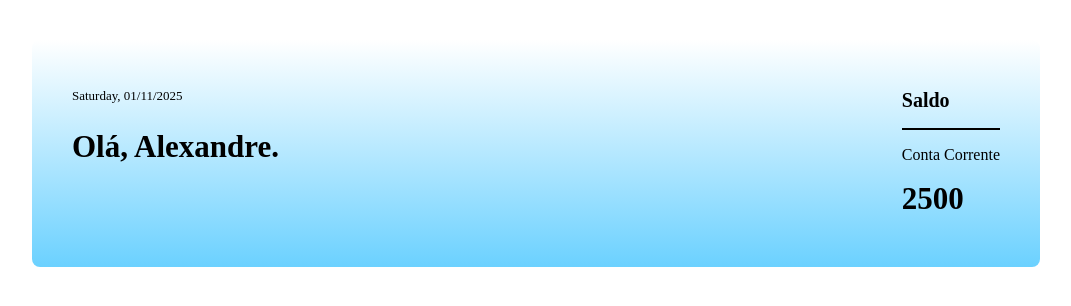
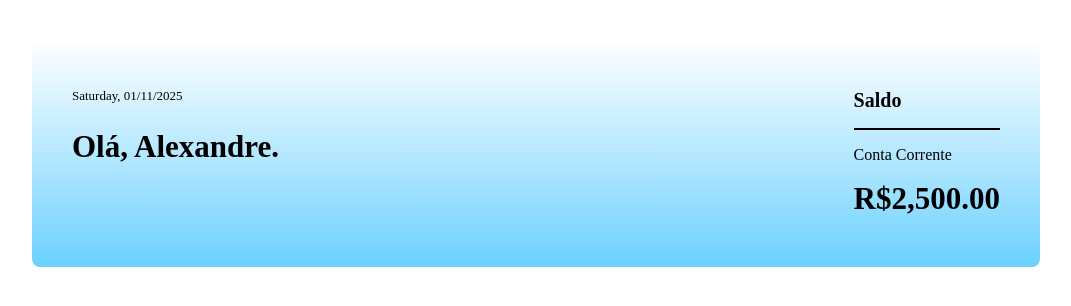
Before and after one commit to alexandre-costa-81/anybank, an Angular app: page / in a window 1280 px wide. Shown: the top 306 px of the page, without its empty margins (104-1175 px from the left). Built offline with nearby package versions, Linux system fonts and the light colour scheme; a web font is replaced by a local one.

Commit message:
feat: enhance boas-vindas and conta components with title casing and currency formatting

```diff
--- a/angular.json
+++ b/angular.json
@@ -111,6 +111,9 @@
             ]
           }
         }
+      },
+      "i18n": {
+          "sourceLocale": "pt-BR"
       }
     }
   },
--- a/src/app/banner/boas-vindas/boas-vindas.html
+++ b/src/app/banner/boas-vindas/boas-vindas.html
@@ -1,4 +1,4 @@
 <section class="boas-vindas">
-  <span class="data">{{ dataAtual | date: 'EEEE, dd/MM/yyyy' }}</span>
+  <span class="data">{{ dataAtual | date: 'EEEE, dd/MM/yyyy' | titlecase }}</span>
   <h1 class="titulo">Olá, Alexandre.</h1>
 </section>
--- a/src/app/banner/boas-vindas/boas-vindas.ts
+++ b/src/app/banner/boas-vindas/boas-vindas.ts
@@ -1,9 +1,9 @@
-import { DatePipe } from '@angular/common';
+import { DatePipe, TitleCasePipe } from '@angular/common';
 import { Component } from '@angular/core';
 
 @Component({
   selector: 'app-boas-vindas',
-  imports: [DatePipe],
+  imports: [DatePipe, TitleCasePipe],
   templateUrl: './boas-vindas.html',
   styleUrl: './boas-vindas.css',
 })
--- a/src/app/banner/conta/conta.html
+++ b/src/app/banner/conta/conta.html
@@ -4,5 +4,5 @@
     </h2>
     <div class="divisoria"></div>
     <span class="tipo-conta">Conta Corrente</span>
-    <span class="saldo">{{ 2500 }}</span>
+    <span class="saldo">{{ 2500 | currency: 'BRL' }}</span>
 </section>
--- a/src/app/banner/conta/conta.ts
+++ b/src/app/banner/conta/conta.ts
@@ -1,8 +1,9 @@
+import { CurrencyPipe } from '@angular/common';
 import { Component } from '@angular/core';
 
 @Component({
   selector: 'app-conta',
-  imports: [],
+  imports: [CurrencyPipe],
   templateUrl: './conta.html',
   styleUrl: './conta.css',
 })
```
